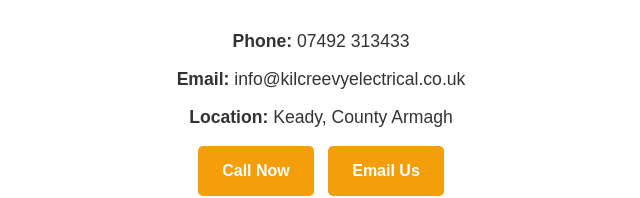
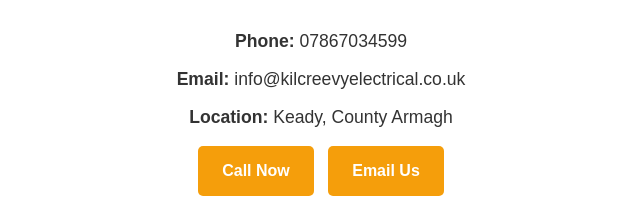
Before and after one commit to jamesforde85/kilcreevy-site, a plain HTML site: page index.html in a window 1280 px wide. Shown: the part 1356-1554 px from the top of the page, 319-959 px from the left. Drawn offline with Linux system fonts and the light colour scheme.

Commit message:
index.html

```diff
--- a/index.html
+++ b/index.html
@@ -173,7 +173,7 @@ footer {
 <section id="contact" class="contact">
     <h2>Contact Us</h2>
 
-    <p><strong>Phone:</strong> 07492 313433</p>
+    <p><strong>Phone:</strong> 07867034599</p>
     <p><strong>Email:</strong> info@kilcreevyelectrical.co.uk</p>
     <p><strong>Location:</strong> Keady, County Armagh</p>
 
```
